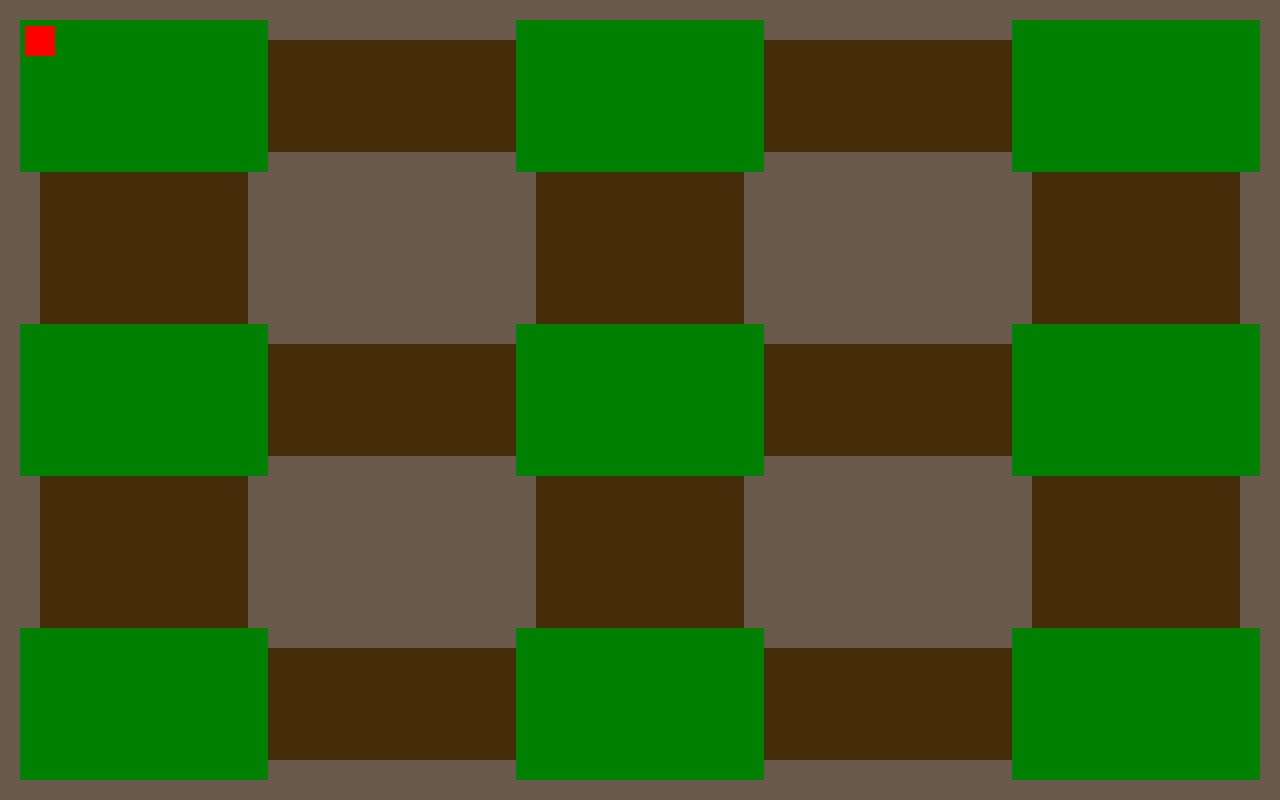
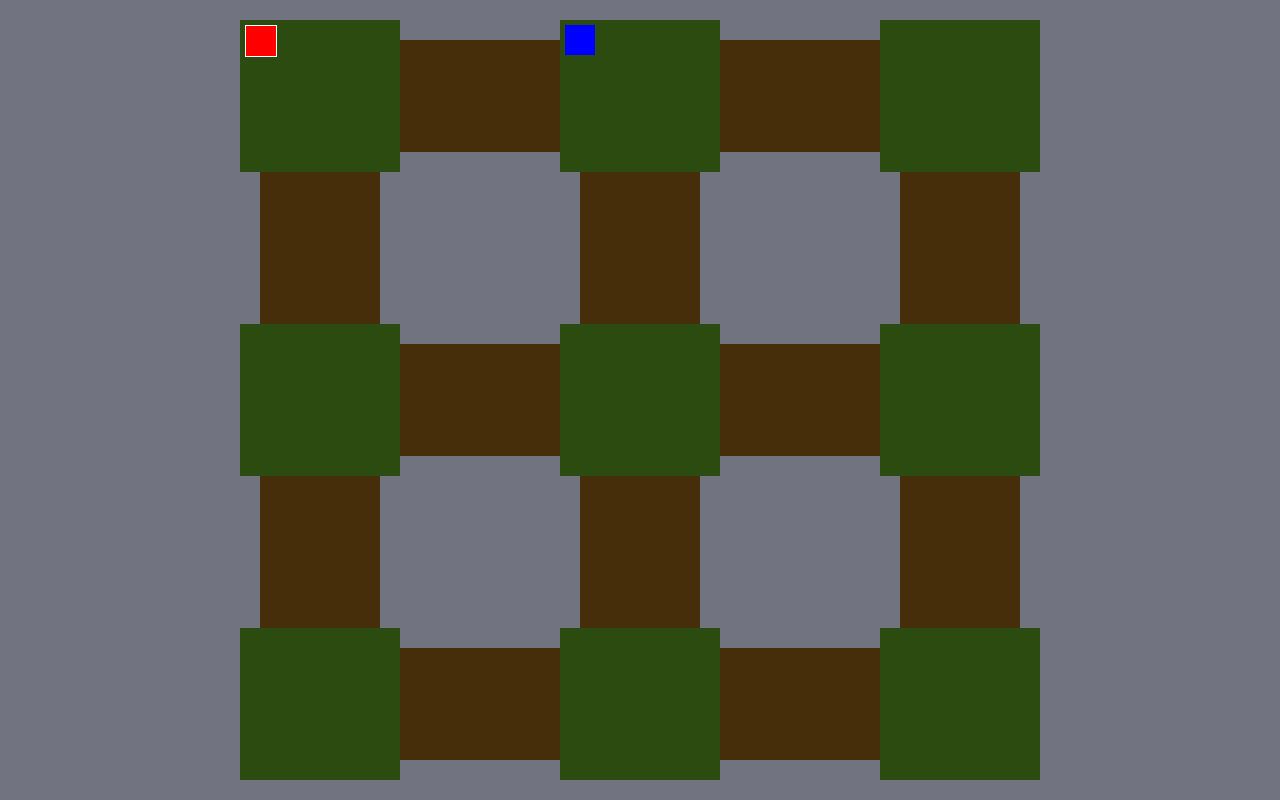
Before and after one commit to ripleyhk/clueless-frontend, a React (Create React App) app: page / in a window 1280 px wide. Built offline with nearby package versions, Linux system fonts and the light colour scheme.

Commit message:
Added player 2

```diff
--- a/src/App.css
+++ b/src/App.css
@@ -16,13 +16,15 @@
   height: 100%;
   width: 100%;
   text-align: left;
+  align-items: center;
   background-color: rgb(113, 115, 129);
   color: black;
   font-size: calc(10px + 2vmin);
 }
 
 .board {
-  background-color: rgb(104, 89, 74);
+  height: 100vh;
+  width: 100vh;
   padding: 20px;
   flex: 1;
   display: grid;
@@ -53,7 +55,7 @@
 .room {
   display: flex;
   height: 100%;
-  background-color: green;
+  background-color: rgb(44, 75, 17);
 }
 
 .room-active:hover {
@@ -62,8 +64,20 @@
 }
 
 .player {
-  background-color: red;
+  background-color: white;
   margin: 5px;
   width: 30px;
   height: 30px;
 }
+
+.player-red {
+  background-color: red;
+}
+
+.player-blue {
+  background-color: blue;
+}
+
+.player-current {
+  border: solid white 1px;
+}
--- a/src/components/Board.js
+++ b/src/components/Board.js
@@ -6,7 +6,18 @@ export default class Board extends React.Component {
     constructor(props) {
         super(props);
         this.state = {
-            player: 'room1',
+            turn: 0,
+            order: ["player1", "player2"],
+            players: {
+                player1: {
+                    loc: 'room1',
+                    color: 'red'
+                },
+                player2: {
+                    loc: 'room2',
+                    color: 'blue'
+                },
+            }
         }
 
         this.locations = [
@@ -55,40 +66,60 @@ export default class Board extends React.Component {
 
     getPlayers(loc) {
         let players = [];
-        if (this.inLocation(loc)) {
-            players.push('player');
+        for (const[player, value] of Object.entries(this.state.players)) {
+            if (this.inLocation(value, loc)) {
+                players.push(value);
+            }
         }
         return players;
     }
 
-    inLocation(loc) {
-        return this.state.player === loc;
+    inLocation(player, loc) {
+        return player.loc === loc;
     }
 
     isAdjacent(loc) {
-        let curr = this.getLocationById(this.state.player);
-        if (curr.adj.includes(loc)) {
-            return true;
-        }
+        let player = this.getCurrentPlayer();
+        let curr = this.getLocationById(player.loc);
+        return curr.adj.includes(loc);
     }
 
     setLocation(loc) {
         if (this.isAdjacent(loc)) {
-            this.setState({player: loc});
+            let players = this.state.players;
+            let id = this.state.order[this.state.turn];
+            let player = this.getCurrentPlayer();
+            player.loc = loc;
+            players[id] = player;
+            this.setState({players: players});
+            this.updateTurn();
         }
+    }
+
+    updateTurn() {
+        let turn = this.state.turn;
+        turn += 1;
+        turn = turn % this.state.order.length;
+        this.setState({turn: turn});
+    }
+
+    getCurrentPlayer() {
+        let playerId = this.state.order[this.state.turn];
+        return this.state.players[playerId];
     }
 
     render() {
 
         let locItems = [];
+        let curr = this.getCurrentPlayer();
         for (let loc of this.locations) {
             let players = this.getPlayers(loc.id);
             let adjacent = this.isAdjacent(loc.id);
             let setLoc = () => this.setLocation(loc.id);
             if (loc.type === 'room') {
-                locItems.push(<Room key={loc.id} id={loc.id} players={players} isAdjacent={adjacent} setLocation={setLoc}/>)
+                locItems.push(<Room key={loc.id} id={loc.id} players={players} isAdjacent={adjacent} setLocation={setLoc} current={curr}/>)
             } else if (loc.type === 'hall') {
-                locItems.push(<Hallway key={loc.id} id={loc.id} align={loc.align} players={players} isAdjacent={adjacent} setLocation={setLoc}/>)
+                locItems.push(<Hallway key={loc.id} id={loc.id} align={loc.align} players={players} isAdjacent={adjacent} setLocation={setLoc} current={curr}/>)
             } else {
                 locItems.push(<div/>)
             }
--- a/src/components/Locations/Hallway.js
+++ b/src/components/Locations/Hallway.js
@@ -13,8 +13,9 @@ export default class Hallway extends React.Component {
         }
 
         let players = [];
-        for (let p in this.props.players) {
-            players.push(<Player/>);
+        for (const[p, value] of Object.entries(this.props.players)) {
+            let curr = (value === this.props.current);
+            players.push(<Player key={`player${p+1}`} color={value.color} current={curr}/>);
         }
 
         return (
--- a/src/components/Locations/Room.js
+++ b/src/components/Locations/Room.js
@@ -5,8 +5,9 @@ export default class Room extends React.Component {
 
     render() {
         let players = [];
-        for (let p in this.props.players) {
-            players.push(<Player key={p}/>);
+        for (const[p, value] of Object.entries(this.props.players)) {
+            let curr = (value === this.props.current);
+            players.push(<Player key={`player${p+1}`} color={value.color} current={curr}/>);
         }
 
         let classname = "room";
--- a/src/components/Player.js
+++ b/src/components/Player.js
@@ -3,9 +3,13 @@ import React from "react";
 export default class Player extends React.Component {
 
     render() {
-
+        let color = this.props.color;
+        let classname = `player player-${color}`;
+        if (this.props.current) {
+            classname += " player-current";
+        }
         return (
-            <div className="player">
+            <div className={classname}>
 
             </div>
         )
```
